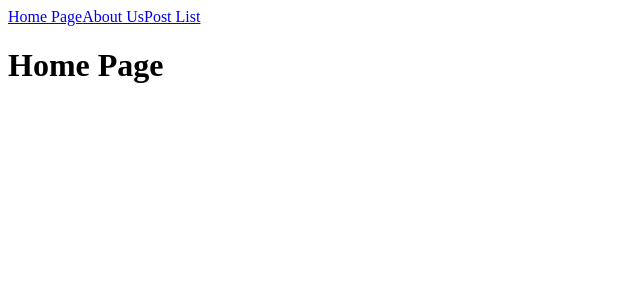
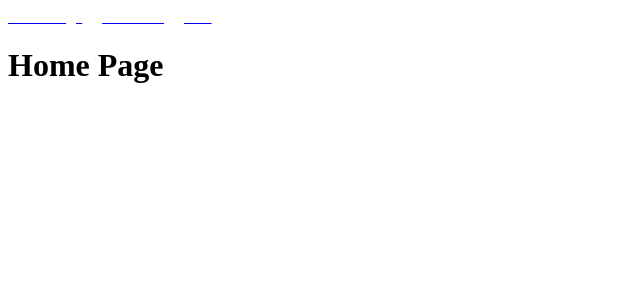
Before and after one commit to MattiaZecchinato/react-router, a React (Vite) app: page / in a window 1280 px wide. Shown: the top 300 px of the page, without its empty margins (0-640 px from the left). Built offline with nearby package versions, Linux system fonts and the light colour scheme.

Commit message:
style: add style to NavBar component

```diff
--- a/src/components/NavBar.jsx
+++ b/src/components/NavBar.jsx
@@ -1,13 +1,16 @@
 import { NavLink } from 'react-router-dom';
+
+// css
+import style from './NavBar.module.css';
 
 export default function NavBar() {
 
     return <>
-        <nav>
+        <nav className={style.linkBox}>
 
-            <NavLink to='/'>Home Page</NavLink>
-            <NavLink to='/AboutUs'>About Us</NavLink>
-            <NavLink to='/PostList'>Post List</NavLink>
+            <NavLink to='/' className={style.link}><span>Home Page</span></NavLink>
+            <NavLink to='/AboutUs' className={style.link}><span>About Us</span></NavLink>
+            <NavLink to='/PostList' className={style.link}><span>Post</span></NavLink>
 
         </nav>
     </>
--- /dev/null
+++ b/src/components/NavBar.module.css
@@ -0,0 +1,12 @@
+.linkBox {
+
+    display: flex;
+    gap: 20px;
+}
+
+.link span {
+
+    color: #fff;
+    font-weight: 500;
+    text-transform: capitalize;
+}
```
